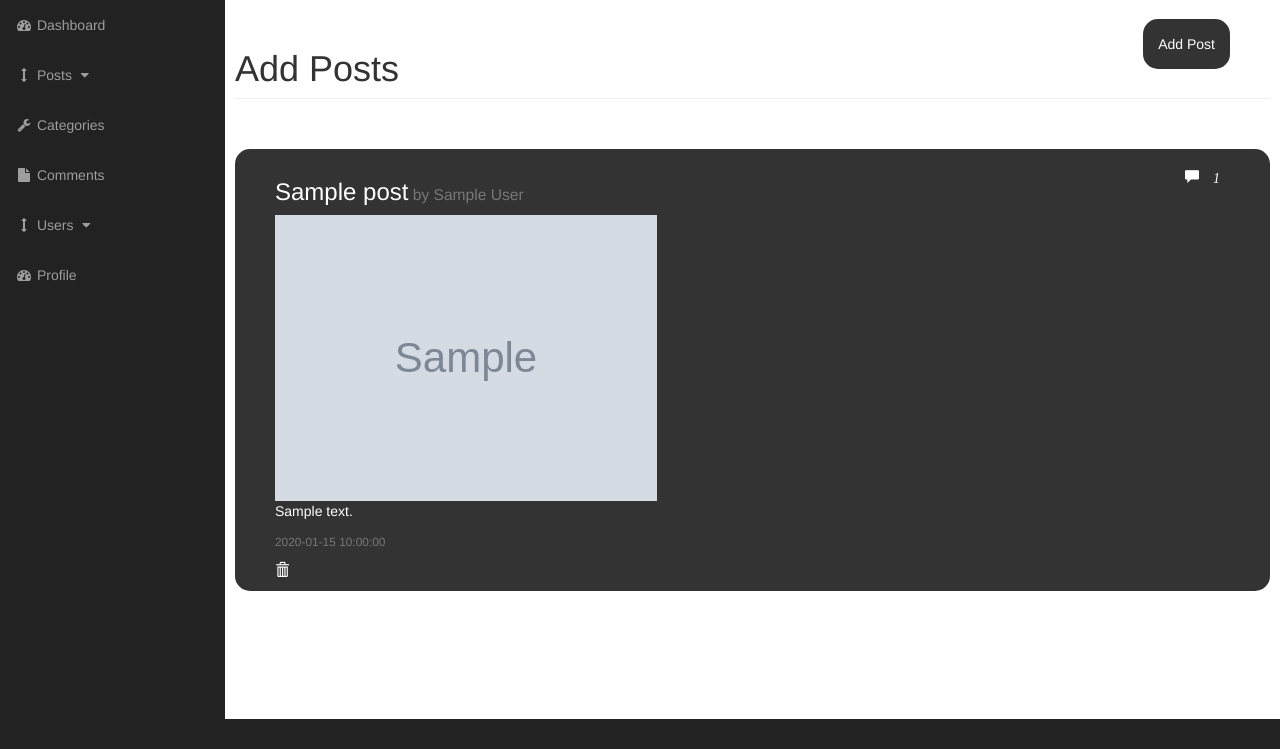
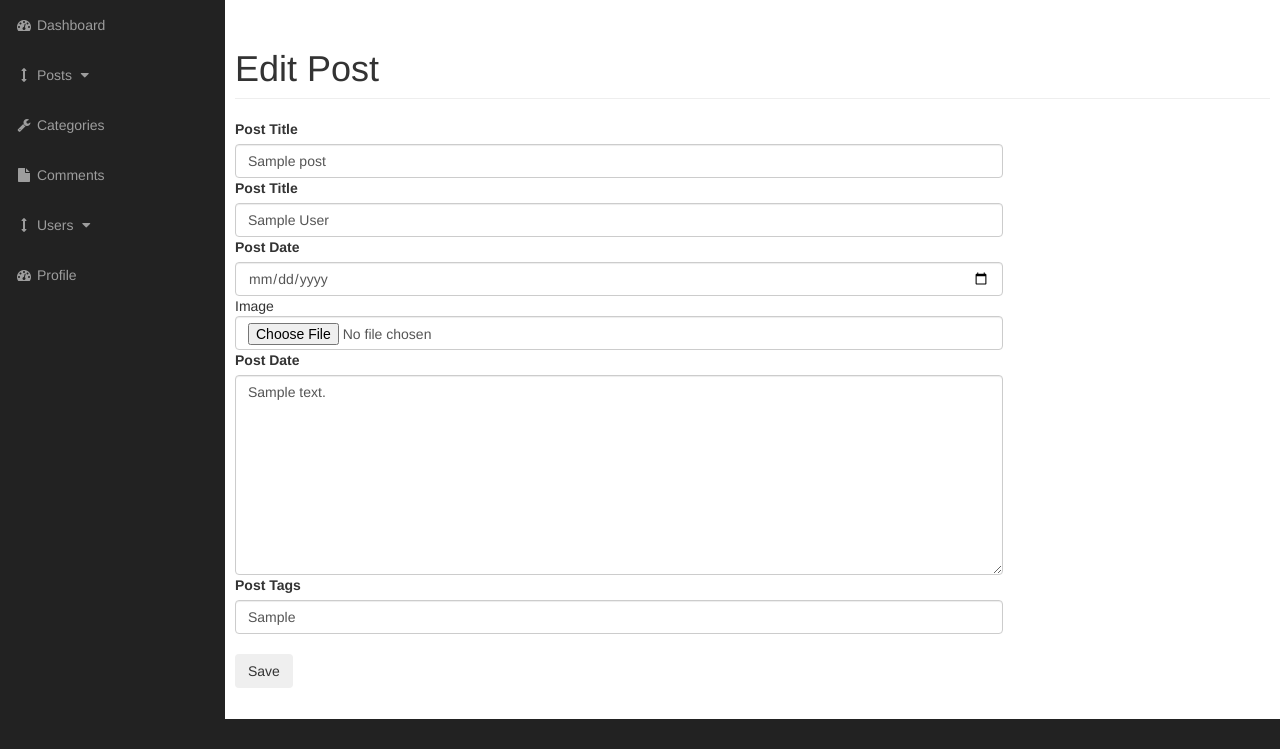
Before and after one commit to dev1203/PHP-CMS-PROJECT, a PHP site: page /admin/post.php?source=edit&id=1 in a window 1280 px wide. Shown: the part 51-800 px from the top of the page. Run offline with PHP 8.4, Linux system fonts and the light colour scheme; tables that the repository leaves empty or names only in its code hold one stand-in row (values such as "Sample post"); grey boxes marked "Sample" are stand-in pictures; grey boxes labelled with a size stand in for pictures from a placeholder-image service; some libraries are stand-ins or nearby versions.

Commit message:
Post edit and delete

```diff
--- a/admin/includes/add_post.php
+++ b/admin/includes/add_post.php
@@ -18,6 +18,9 @@
     if(!$result){
         die(mysqli_error($connection));
 
+    }
+    else{
+    echo '<div class="alert alert-success">You Post Has Been Added</div>';
     }
 }
 
--- /dev/null
+++ b/admin/includes/edit_post.php
@@ -0,0 +1,56 @@
+<?php
+if(isset($_GET['source'])){
+    $id = $_GET['id'];
+    $query = "SELECT * FROM posts where post_id = '$id'";
+    $result = mysqli_query($connection, $query);
+    $row = mysqli_fetch_assoc($result);
+}
+if(isset($_POST['update_post'])){
+    $id = $_POST['update_post'];
+    $title = $_POST['title'];
+    $author = $_POST['author'];
+
+    $date = $_POST['date'];
+    $content = $_POST['content'];
+    $tags = $_POST['tags'];
+
+    $image = $_FILES['image']['name'];
+    $temp_image= $_FILES['image']['tmp_name'];
+
+    move_uploaded_file($temp_image,"../Images/".$image);
+
+    $query = "UPDATE posts SET post_title = '$title', post_author ='$author',post_date='$date',post_content='$content',post_tags='$tags', post_image = '$image' WHERE post_id = '$id'";
+    $result = mysqli_query($connection,$query);
+    if(!$result){
+        die(mysqli_error($connection));
+
+    }
+    else{
+        echo '<div class="alert alert-success">You Post Has Been Updated</div>';
+    }
+}
+?>
+
+<form action="" method="post" enctype="multipart/form-data">
+    <div class="form-group">
+        <label for="title">Post Title</label>
+        <input type="text" placeholder="Enter Title" name="title" class="form-control" value="<?php echo $row['post_title']?>">
+
+        <label for="author">Post Title</label>
+        <input type="text" placeholder="Enter Author" name="author" class="form-control" value="<?php echo $row['post_author']?>">
+
+        <label for="date">Post Date</label>
+        <input type="date" placeholder="Enter Title" name="date" class="form-control" value="<?php echo $row['post_date']?>>
+
+        <label for="date">Image</label>
+        <input type="file" accept="image/*" class="form-control" name="image" >
+
+        <label for="date">Post Date</label>
+        <textarea class="form-control text" placeholder="Enter Content" name="content"><?php echo $row['post_content']?></textarea>
+
+        <label for="tags">Post Tags</label>
+        <input type="text" placeholder="Enter Title" name="tags" class="form-control" value="<?php echo $row['post_tags']?>">
+
+        <button type="submit" class="btn btn-dark" name="update_post" value="<?php echo $row['post_id'] ?>">Save</button>
+    </div>
+</form>
--- a/admin/includes/print_posts.php
+++ b/admin/includes/print_posts.php
@@ -1,12 +1,4 @@
  <?php
-
-if(isset($_GET['remove'])){
-    $id = $_GET['remove'];
-    $query = "DELETE FROM posts where post_id ='$id'";
-    $result = mysqli_query($connection,$query);
-    header("Location:post.php");
-
-}
 
    global $connection;
     $query = "SELECT * FROM posts";
@@ -24,7 +16,10 @@
                 <p class="card-text"><?php echo $row['post_content'] ?></p>
                 <p class="card-text"><small class="text-muted"><?php echo $row['post_date'] ?></small></p>
             </div>
-            <a class="glyphicon glyphicon-trash delete_post" href="post.php?remove=<?php echo $row['post_id']?>"></a>
+            <span>
+                <a class="glyphicon glyphicon-pencil delete_post" href="post.php?source=edit&id=<?php echo $row['post_id']?>"></a>
+                <a class="glyphicon glyphicon-trash delete_post" href="post.php?source=remove&id=<?php echo $row['post_id']?>"></a>
+            </span>
         </div>
         <?php
     }
--- a/admin/includes/sidebar_admin.php
+++ b/admin/includes/sidebar_admin.php
@@ -9,7 +9,7 @@
 
                 <li class="menu-options">
                     <a href="post.php"><i class="fa fa-fw fa-desktop"></i> View All Posts</a>
-                    <a href="post.php?add=post"><i class="glyphicon glyphicon-plus"></i>  Add Post</a>
+                    <a href="post.php?source=add"><i class="glyphicon glyphicon-plus"></i>  Add Post</a>
 
                 </li>
             </ul>
--- a/admin/post.php
+++ b/admin/post.php
@@ -2,20 +2,33 @@
 <?php include "includes/navigation_admin.php"; ?>
 <div id="wrapper">
     <div id="page-wrapper">
-        <h1 class="page-header">Add Posts</h1>
         <?php
         if(isset($_GET)){
-            if(!empty($_GET['add'])){
-                $source = $_GET['add'];
-                if($source==="post"){
+            if(!empty($_GET['source'])){
+                $source = $_GET['source'];
+                if($source==="add"){
                     ?>
+                    <h1 class="page-header">Add Post</h1>
                     <?php
+
                     include "./includes/add_post.php";
+                }
+                else if($source==="remove"){
+
+                    include "./includes/remove_post.php";
+                }
+                else if($source==="edit"){
+                    ?>
+                    <h1 class="page-header">Edit Post</h1>
+                <?php
+                    include "./includes/edit_post.php";
+
                 }
             }
             else{
                 ?>
-                <a type="button" class="btn-add" href="post.php?add=post">Add Post</a>
+                <h1 class="page-header">All Posts</h1>
+                <a type="button" class="btn-add" href="post.php?source=add">All Post</a>
                 <?php
                 include "./includes/print_posts.php";
             }
```
Also changed, not shown: admin/includes/remove_post.php (added, +23 -0 lines), Images/back.png (deleted).
